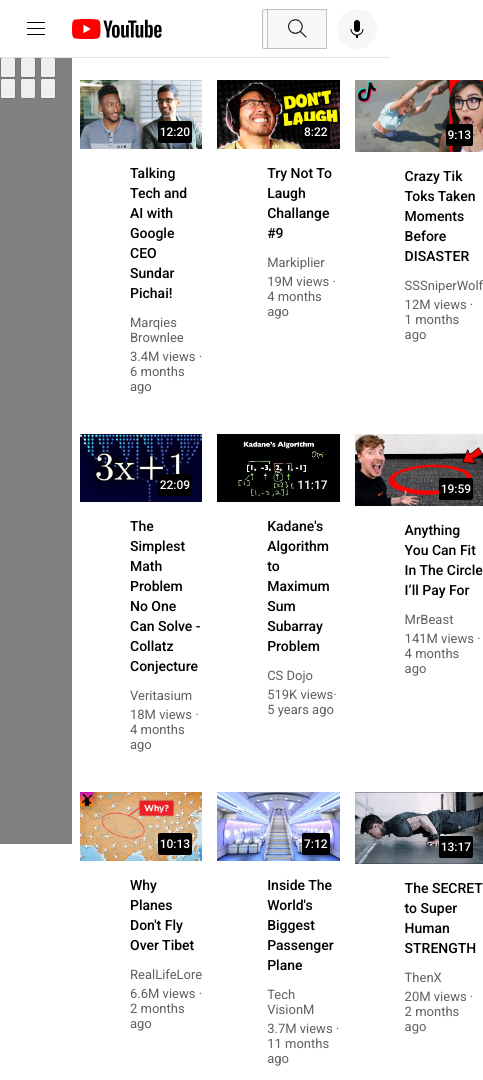
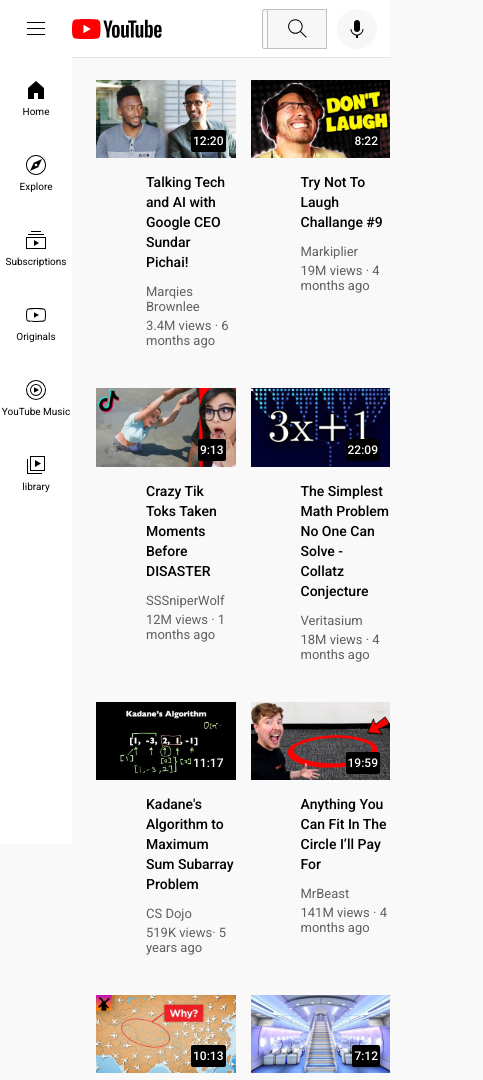
Before and after one commit to Ritesh-Kumar-Verma/Youtube, a plain HTML site: page YouTube.html in a window 390 px wide. Shown: the top 1080 px of the page, 483 px wide, since content can reach past the window. Drawn offline with Linux system fonts and the light colour scheme.

Commit message:
Fully responsive YouTube Clone Complete

```diff
--- a/YouTube.html
+++ b/YouTube.html
@@ -15,7 +15,7 @@
     <link rel="stylesheet" href="/styles/sidebar-style.css" />
   </head>
   <body>
-    <div class="header">
+    <header class="header">
       <div class="left-section">
         <img
           class="hamburger-icon"
@@ -28,13 +28,16 @@
         <input class="search-bar" type="text" placeholder="Search" />
         <button class="search-button">
           <img class="search-icon" src="/images/logo/search.svg" alt="" />
+          <div class="tooltip">Search</div>
         </button>
+
         <button class="voice-search-button">
           <img
             class="voice-search-icon"
             src="/images/logo/voice-search-icon.svg"
             alt=""
           />
+          <div class="tooltip">Search with your voice</div>
         </button>
       </div>
       <div class="right-section">
@@ -50,35 +53,65 @@
             src="/images/logo/notifications.svg"
             alt=""
           />
-          <div class="notifications-count">
-            3
-          </div>
+          <div class="notifications-count">3</div>
         </div>
         <img class="header-profile-picture" src="/images/logo/boy.png" alt="" />
       </div>
-    </div>
-    <div class="sidebar">
+    </header>
+
+    <nav class="sidebar">
+      <div class="sidebar-tab">
         <button class="home-button">
           <img class="sidebar-icon" src="/images/logo/home.svg" alt="" />
         </button>
+        <div>Home</div>
+      </div>
+
+      <div class="sidebar-tab">
         <button class="explore-button">
           <img class="sidebar-icon" src="/images/logo/explore.svg" alt="" />
         </button>
+        <div>Explore</div>
+      </div>
+
+      <div class="sidebar-tab">
         <button class="subscriptions-button">
-        <img class="sidebar-icon" src="/images/logo/subscriptions.svg" alt="" />
+          <img
+            class="sidebar-icon"
+            src="/images/logo/subscriptions.svg"
+            alt=""
+          />
         </button>
+        <div>Subscriptions</div>
+      </div>
+
+      <div class="sidebar-tab">
         <button class="originals-button">
           <img class="sidebar-icon" src="/images/logo/originals.svg" alt="" />
         </button>
+        <div>Originals</div>
+      </div>
+
+      <div class="sidebar-tab">
         <button class="youtube-music-button">
-        <img class="sidebar-icon" src="/images/logo/youtube-music.svg" alt="" />
+          <img
+            class="sidebar-icon"
+            src="/images/logo/youtube-music.svg"
+            alt=""
+          />
         </button>
+        <div>YouTube Music</div>
+      </div>
+
+      <div class="sidebar-tab">
         <button class="library-button">
           <img class="sidebar-icon" src="/images/logo/library.svg" alt="" />
         </button>
+        <div>library</div>
       </div>
-
-    <div class="video-grid">
+    </nav>
+    <main>
+      <section class="video-grid">
         <div class="video-preview">
           <div class="channel-thumbnail">
             <img class="thumbnail" src="/images/thumbnail-1.webp" alt="" />
@@ -304,6 +337,9 @@
             </div>
           </div>
         </div>
-    </div>
+      </section>
+    </main>
+
+
   </body>
 </html>
--- a/styles/general.css
+++ b/styles/general.css
@@ -1,8 +1,9 @@
 body {
-  font-family: Roboto;
+  font-family: roboto, Arial;
   margin: 0;
   padding-top:80px;
-  padding-left: 80px;
+  padding-left: 96px;
+  background-color: rgb(249,249,249);
 }
 p{
     margin-top: 0;
--- a/styles/header-style.css
+++ b/styles/header-style.css
@@ -50,15 +50,12 @@
   flex: 1;
   height: 36px;
   font-size: 16px;
-  border-width: 1px;
-  border-style: solid;
-  border-color: rgb(192, 192, 192);
+  border:1px solid rgb(192,192,192);
   border-radius: 2px;
   box-shadow: inset 1px 2px 3px rgba(0, 0, 0, 0.05);
   width: 0;
 }
 .search-bar::placeholder {
-  font-family: Roboto, Arial;
   font-size: 16px;
   padding-left: 10px;
 }
@@ -75,7 +72,31 @@
   border-color: rgb(192, 192, 192);
   margin-left: -1px;
   margin-right: 10px;
+  position: relative;
+
 }
+
+.search-button .tooltip,
+.voice-search-button .tooltip{
+  position: absolute;
+  background-color: gray;
+  color: white;
+  padding-top: 4px;
+  padding-bottom: 4px;
+  padding-left: 8px;
+  padding-right: 8px;
+  font-size: 12px;
+  bottom: -30px;
+  opacity: 0;
+  transition: opacity 0.15s;
+  pointer-events: none;
+}
+
+.search-button:hover .tooltip,
+.voice-search-button:hover .tooltip{
+  opacity: 1;
+}
+
 .search-icon {
   height: 25px;
   margin-top: 3px;
@@ -91,6 +112,10 @@
   height: 24px;
   margin-top: 4px;
 }
+
+
+
+
 .upload-icon {
   height: 24px;
 }
--- a/styles/sidebar-style.css
+++ b/styles/sidebar-style.css
@@ -1,12 +1,40 @@
 .sidebar{
     position:fixed;
-    background-color: gray;
-    top: 57px;
+    background-color: white;
+    top: 55px;
     left: 0px;
     bottom: 0px;
     width: 72px;
+    z-index: 2;
+    padding-top: 5px;
 }
 
-.sidebar-icon{
+.sidebar-tab{
+    display: flex;
+    height: 74px;
+    margin-bottom:1px ;
+    flex-direction: column;
+    justify-content: center;
+    align-items: center;
+}
+
+.sidebar-tab:hover{
+    background-color: rgb(236, 236, 236);
+}
+
+.sidebar-tab button img{
+    height: 24px;
+    background: transparent;
+}
+
+.sidebar-tab button{
+    background: transparent;
+    border: none;
+}
+
+.sidebar-tab div{
+    font-family: Roboto, Arial;
+    font-size: 10px;
+
 
 }
--- a/styles/video-style.css
+++ b/styles/video-style.css
@@ -14,9 +14,19 @@
   column-gap: 15px;
   row-gap: 40px;
 }
+@media(min-width: 1150px ){
+  .video-grid{
+    grid-template-columns: 1fr 1fr 1fr 1fr;
+  }
+}
+
+@media(max-width:870px){
+  .video-grid{
+    grid-template-columns: 1fr 1fr;
+  }
+}
 
 .video-duration{
-  font-family: roboto, Arial;
   font-size: 12px;
   font-weight: 500;
   position: absolute;
@@ -25,10 +35,7 @@
   color: white;
   background-color: rgb(0, 0, 0);
   border-radius: 2px;
-  padding-left: 2px;
-  padding-right:2px ;
-  padding-top:4px;
-  padding-bottom:4px ;
+  padding:4px 2px 4px 2px;
 }
 
 .profile-picture {
```
Lines whose indentation alone changed are shown as unchanged.
